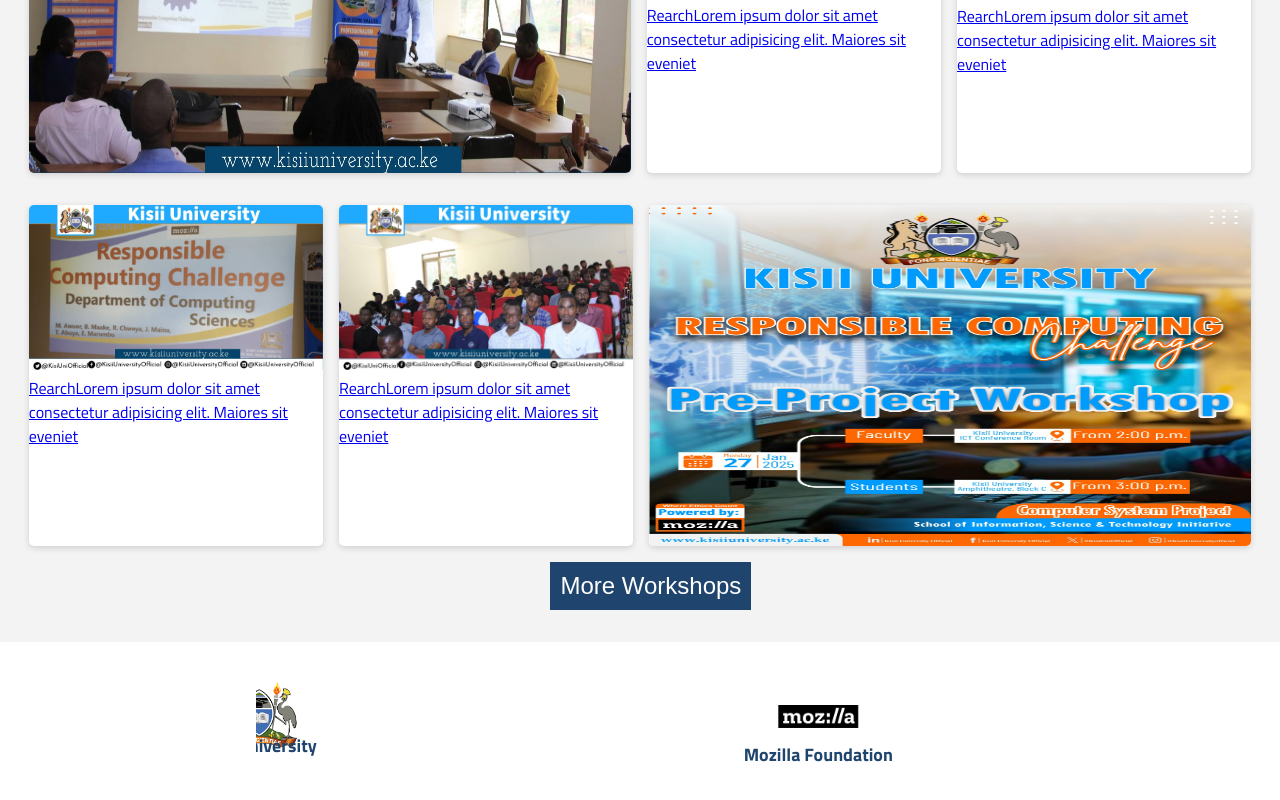
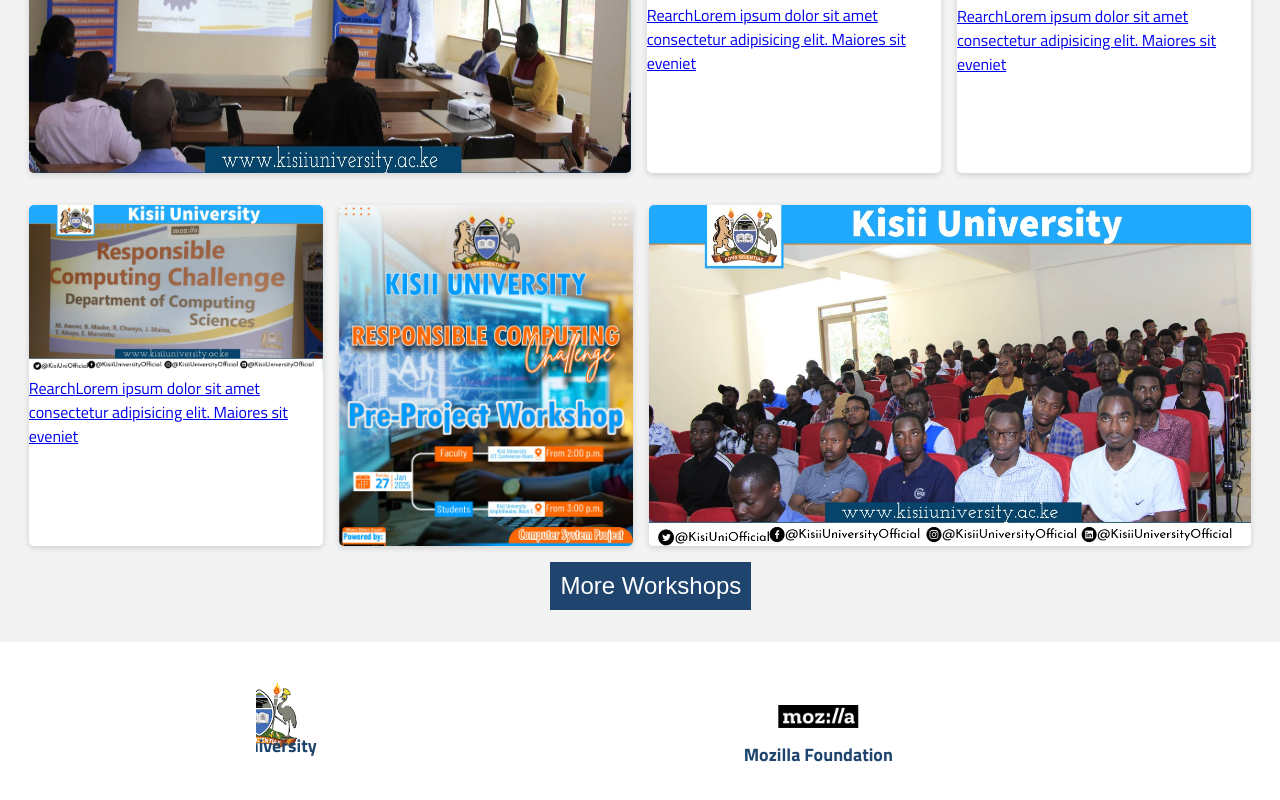
Before and after one commit to efpha/rc_web-app, a Next.js app: page /hero in a window 1280 px wide. Shown: the part 1657-2457 px from the top of the page. Built offline with nearby package versions, Linux system fonts and the light colour scheme.

Commit message:
Workshop images change

```diff
--- a/src/app/hero/page.tsx
+++ b/src/app/hero/page.tsx
@@ -107,22 +107,24 @@ export default function Home() {
                         Lorem ipsum dolor sit amet consectetur adipisicing elit. Maiores sit eveniet
                       </Link>
                     </section>
-                    <section className='cardcont'>
-                      <Image
-                          src="/images/prj3.jpg"
-                          alt="Kisii University"
-                          width={1200}
-                          height={600}
-                      />
+                    <div className='cardcont'>
+                      <Link href='/workshops/workshop1'>
+                        <Image
+                            src="/images/workshop1.jpg"
+                            alt="Kisii University"
+                            width={1200}
+                            height={600}
+                        />
+                      </Link>
                       <Link className="card_dsc" href="#">
                         <span className='heading'>Rearch</span>
                         Lorem ipsum dolor sit amet consectetur adipisicing elit. Maiores sit eveniet
                       </Link>
-                    </section>
+                    </div>
                     <section className='cardcont master'>
                       <Link className='cardcont' href='/workshops/workshop1'>
                       <Image
-                          src="/images/workshop1.jpg"
+                          src="/images/prj3.jpg"
                           alt="Kisii University"
                           width={1200}
                           height={600}
@@ -172,18 +174,6 @@ export default function Home() {
           </span>
         </div>
       </div>
-            {/* <section className="img">
-              <Image
-                src="/images/about.jpeg"
-                alt="Kisii University"
-                width={1200}
-                height={600}
-              />
-                  <div className="card_dsc">
-                    <div className='heading'>Rearch</div>
-                    Lorem ipsum dolor sit amet consectetur adipisicing elit. Maiores sit eveniet
-                  </div>
-            </section> */}
     </div>
   );
 }
```
